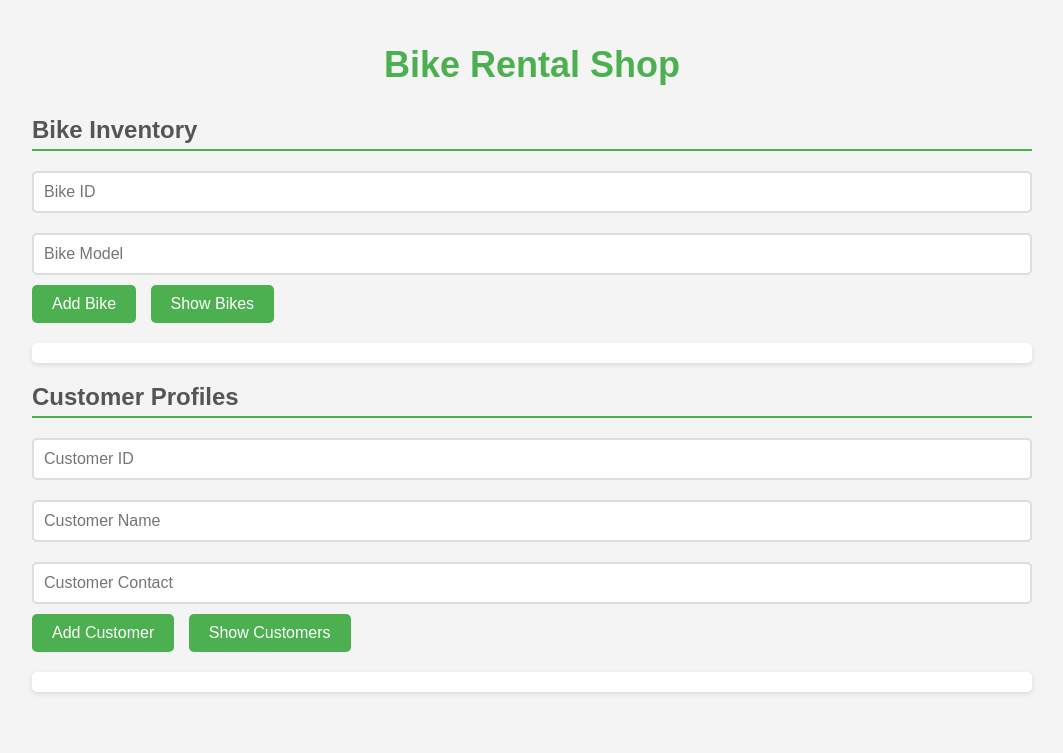
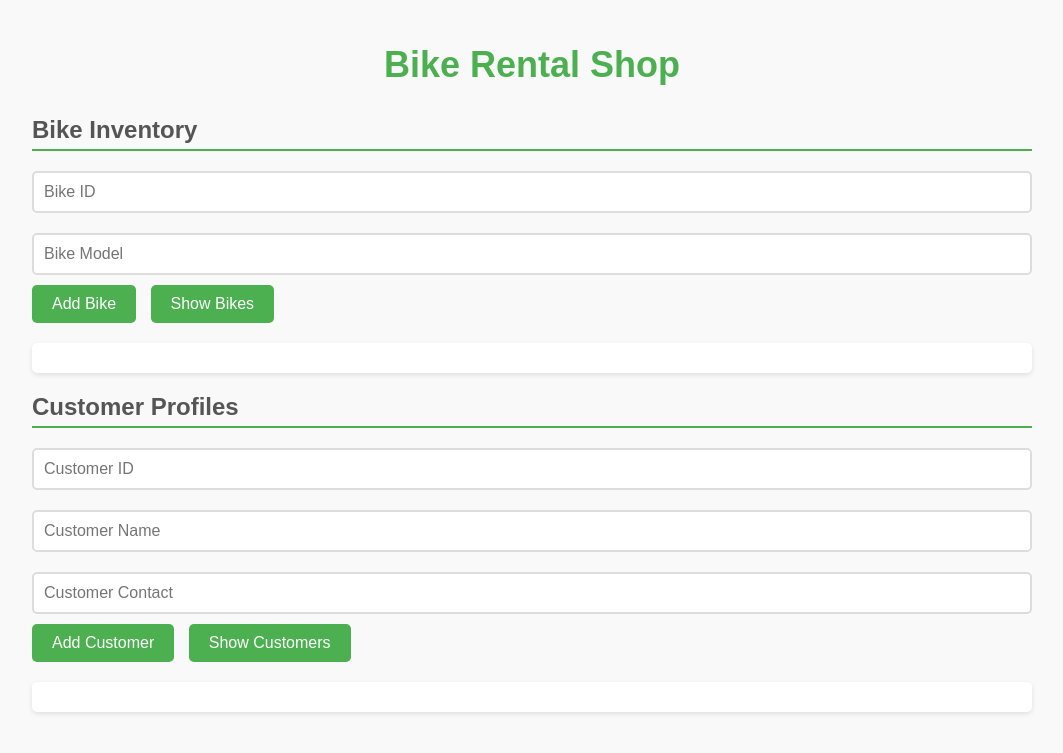
Before and after one commit to raghava936/BikeRentalShop, a Flask app: page / in a window 1280 px wide. Shown: the top 753 px of the page, without its empty margins (108-1171 px from the left). Run offline with Flask 3, Linux system fonts and the light colour scheme.

Commit message:
Update index.html

```diff
--- a/templates/index.html
+++ b/templates/index.html
@@ -1,36 +1,38 @@
 <!DOCTYPE html>
 <html lang="en">
+
 <head>
     <meta charset="UTF-8">
     <meta name="viewport" content="width=device-width, initial-scale=1.0">
     <title>Bike Rental Shop</title>
     <style>
         /* General Page Styles */
+
         body {
             font-family: Arial, sans-serif;
-            background-color: #f4f4f4;
+            background-color: #f9f9f9;
             margin: 0;
             padding: 0;
             color: #333;
         }
+        /* Centered Container */
 
-        /* Centered Container */
         .container {
-            width: 80%;
+            width: 90%;
             max-width: 1000px;
             margin: 0 auto;
             padding: 20px;
         }
+        /* Header Styles */
 
-        /* Header Styles */
         h1 {
             text-align: center;
             color: #4CAF50;
             font-size: 36px;
             margin-bottom: 30px;
         }
+        /* Section Header Styles */
 
-        /* Section Styles */
         h2 {
             color: #555;
             font-size: 24px;
@@ -38,8 +40,8 @@
             border-bottom: 2px solid #4CAF50;
             padding-bottom: 5px;
         }
+        /* Input Fields */
 
-        /* Input Fields */
         input[type="text"] {
             width: 100%;
             padding: 10px;
@@ -49,8 +51,8 @@
             font-size: 16px;
             box-sizing: border-box;
         }
+        /* Button Styles */
 
-        /* Button Styles */
         button {
             background-color: #4CAF50;
             color: white;
@@ -65,82 +67,84 @@
         button:hover {
             background-color: #45a049;
         }
+        /* Button Container */
 
-        /* Button Container */
-        button + button {
+        button+button {
             margin-left: 10px;
         }
+        /* List Styles */
 
-        /* List Styles */
-        #bikesList, #customersList {
+        .data-list {
             background-color: white;
             border-radius: 5px;
             box-shadow: 0 2px 5px rgba(0, 0, 0, 0.1);
-            padding: 10px;
+            padding: 15px;
             margin-top: 20px;
         }
 
-        #bikesList ul, #customersList ul {
-            list-style-type: none;
-            padding-left: 0;
-        }
-
-        #bikesList li, #customersList li {
+        .data-list p {
             padding: 8px 0;
             border-bottom: 1px solid #ddd;
         }
 
-        #bikesList li:last-child, #customersList li:last-child {
+        .data-list p:last-child {
             border-bottom: none;
         }
+        /* Responsive Design */
 
-        /* Responsive Design */
         @media (max-width: 768px) {
             .container {
-                width: 90%;
+                width: 95%;
             }
-
             h1 {
-                font-size: 30px;
+                font-size: 28px;
             }
-
             h2 {
                 font-size: 20px;
             }
-
             button {
                 width: 100%;
                 margin-top: 10px;
             }
-
             input[type="text"] {
                 width: 100%;
             }
         }
     </style>
 </head>
+
 <body>
     <div class="container">
         <h1>Bike Rental Shop</h1>
 
         <!-- Bike Inventory Management -->
+        <section>
             <h2>Bike Inventory</h2>
             <input type="text" id="bikeId" placeholder="Bike ID">
             <input type="text" id="bikeModel" placeholder="Bike Model">
-        <button onclick="addBike()">Add Bike</button>
-        <button onclick="getBikes()">Show Bikes</button>
-        <div id="bikesList"></div>
+            <div>
+                <button id="addBikeBtn">Add Bike</button>
+                <button id="showBikesBtn">Show Bikes</button>
+            </div>
+            <div id="bikesList" class="data-list"></div>
+        </section>
 
         <!-- Customer Management -->
+        <section>
             <h2>Customer Profiles</h2>
             <input type="text" id="customerId" placeholder="Customer ID">
             <input type="text" id="customerName" placeholder="Customer Name">
             <input type="text" id="customerContact" placeholder="Customer Contact">
-        <button onclick="addCustomer()">Add Customer</button>
-        <button onclick="getCustomers()">Show Customers</button>
-        <div id="customersList"></div>
+            <div>
+                <button id="addCustomerBtn">Add Customer</button>
+                <button id="showCustomersBtn">Show Customers</button>
+            </div>
+            <div id="customersList" class="data-list"></div>
+        </section>
     </div>
 
-    <script src="{{ url_for('static', filename='script.js') }}"></script>
+    <!-- Link to the script.js file in the static folder -->
+    <script src="/static/script.js?v=1.0"></script>
 </body>
+
 </html>
```
Lines whose indentation alone changed are shown as unchanged.
